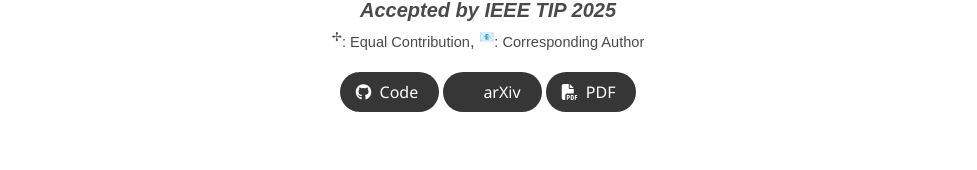
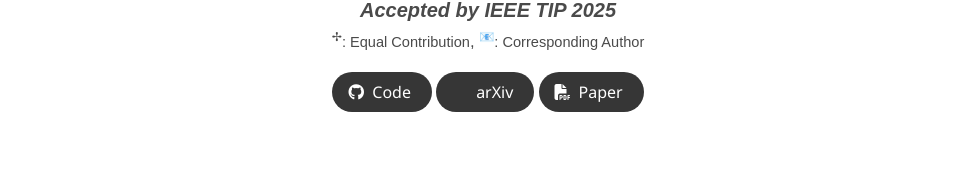
Before and after one commit to House-yuyu/Perceive-IR, a plain HTML site: page index.html in a window 1280 px wide. Shown: the part 374-544 px from the top of the page, without its empty margins (152-1129 px from the left). Drawn offline with nearby package versions, Linux system fonts and the light colour scheme; some icons are missing; a web font is replaced by a local one.

Commit message:
Update index.html

```diff
--- a/index.html
+++ b/index.html
@@ -160,7 +160,7 @@
                   <span class="icon">
                     <i class="fas fa-file-pdf"></i>
                   </span>
-                  <span>PDF</span>
+                  <span>Paper</span>
                 </a>
               </span>
 
```
